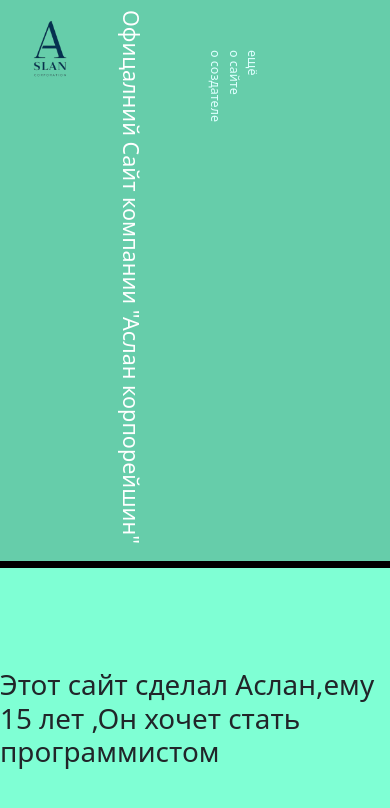
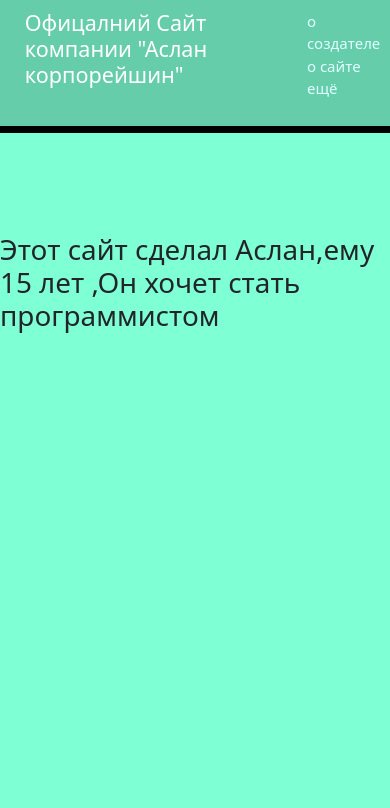
Before and after one commit to aslan878/1-django-app, a Django app: page / in a window 390 px wide. Shown: the top 808 px of the page. Run offline with Django 5.2, Linux system fonts and the light colour scheme.

```diff
--- a/main/static/main/css/main.css
+++ b/main/static/main/css/main.css
@@ -58,18 +58,21 @@ button {
     }
 
     aside {
-        writing-mode: vertical-lr;
         width: 100%;
         height: auto;
         border-right: none;
         border-bottom: 7px solid black;
+        display: flex;
+        flex-direction: row;
+        justify-content: flex-end;
+        gap: 15px;
     }
 
     aside ul li {
-        font-size: 12.5px;
+        font-size: 15px;
     }
 
     aside img {
-    width: 80px;
+    width: 0px;
     }
 }
```
Also changed, not shown: 1 other file.
